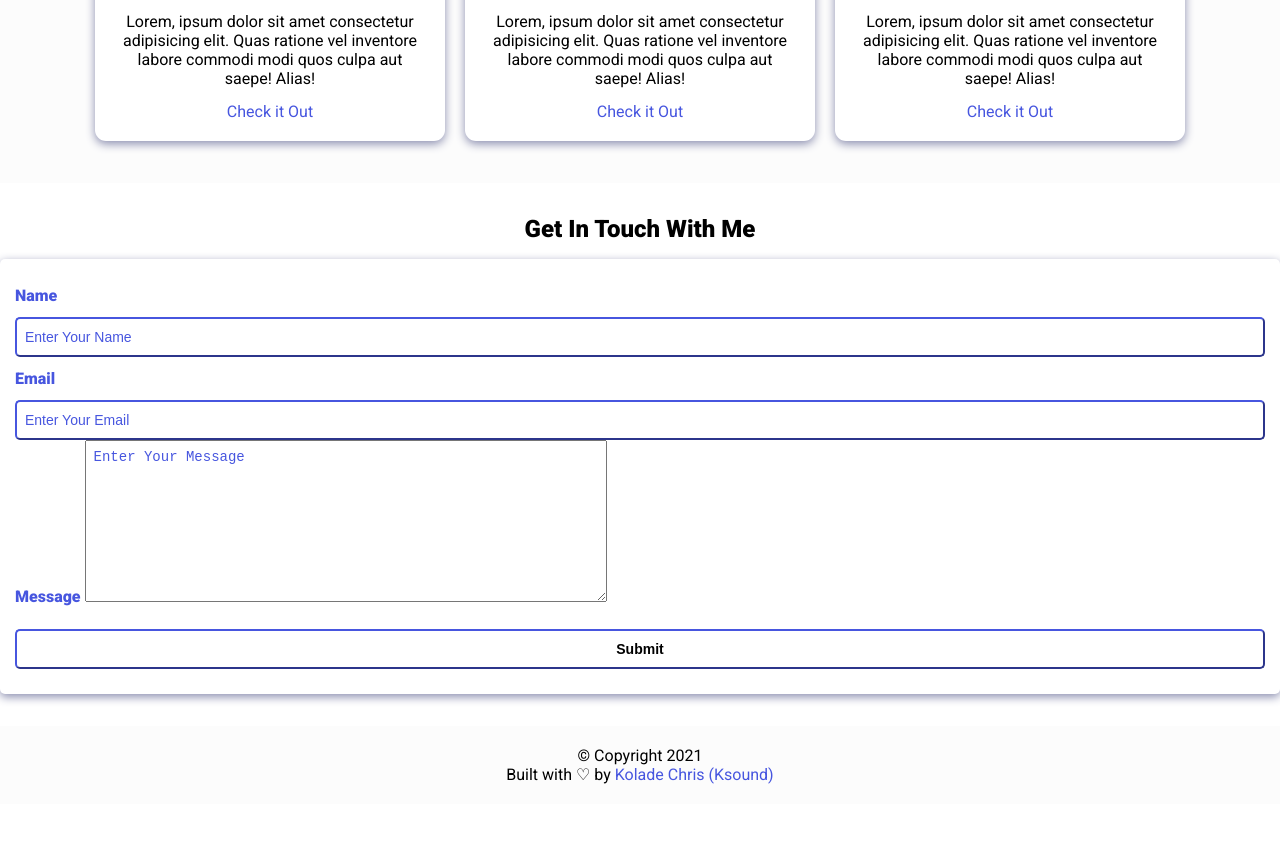
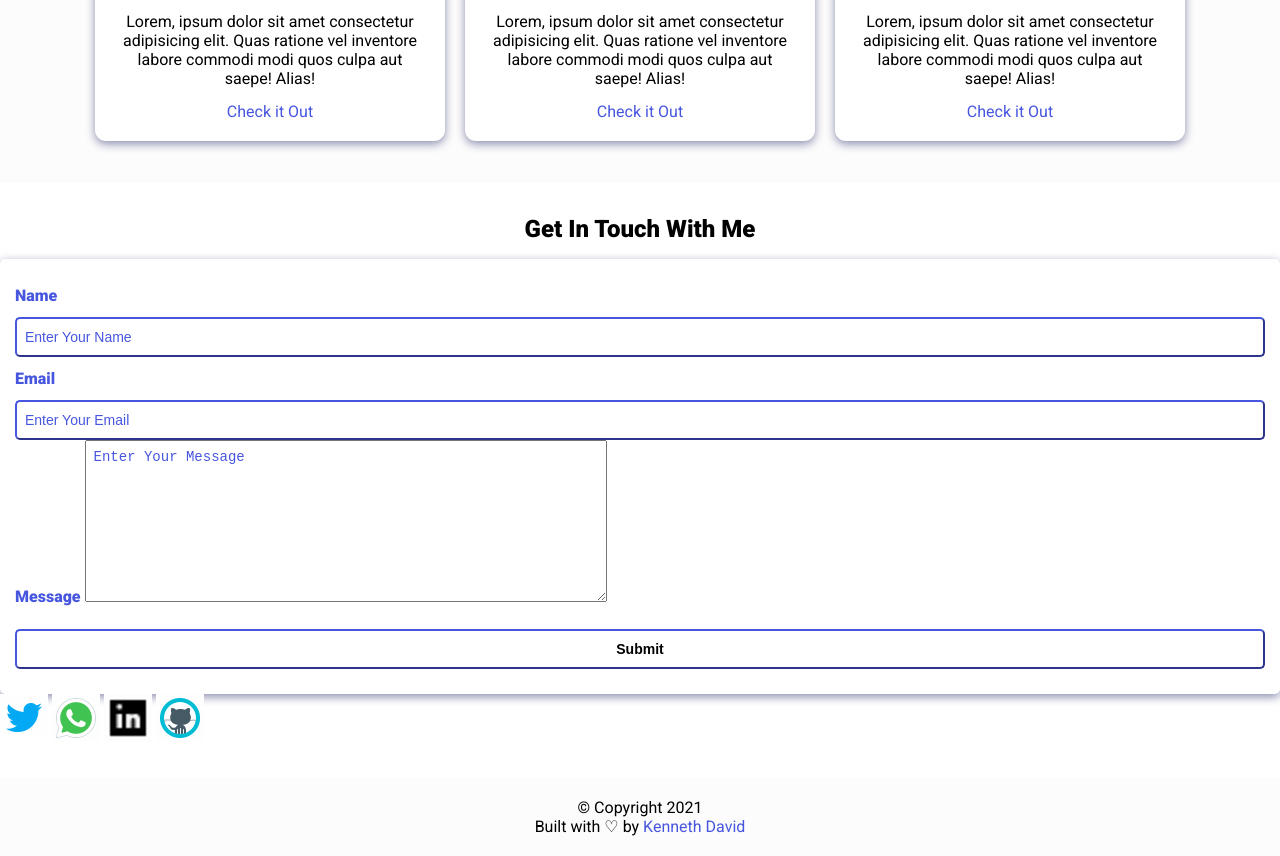
Before and after one commit to kenneth256/portfolio, a website built with Vite: page index.html in a window 1280 px wide. Shown: the part 1763-2619 px from the top of the page. Before the commit the page ends 2567 px from the top, so only its background shows below. Built offline with nearby package versions, Linux system fonts and the light colour scheme; files whose address does not match are found by name.

Commit message:
fixed html

```diff
--- a/index.html
+++ b/index.html
@@ -232,7 +232,7 @@
         </div>
       </div>
     </section
-<-- Social media accounts-->
+
 <div class="socials">
   <a href="#" target="_blank"
     ><img
@@ -261,12 +261,12 @@
   </div>
     <!-- Scroll to top -->
 
-    <!-- Footer section -->
+
     <footer>
       <p class="copy">&copy; Copyright 2021</p>
       <p class="copy">
         Built with &#x2661; by
-        <a href="https://twitter.com/koladechris" target="_blank">Kolade Chris (Ksound)</a>
+        <a href="https://twitter.com/kenneth" target="_blank">Kenneth David</a>
       </p>
 </footer>
 <i class="scroll-up" id="scroll-up"
@@ -276,7 +276,7 @@
   alt="scroll-up"
 /></i>
     <!-- Website scripts -->
-    <script src="assets/js/app.js"></script>
+
 
     <!-- Ion icons scripts -->
     <script
```
